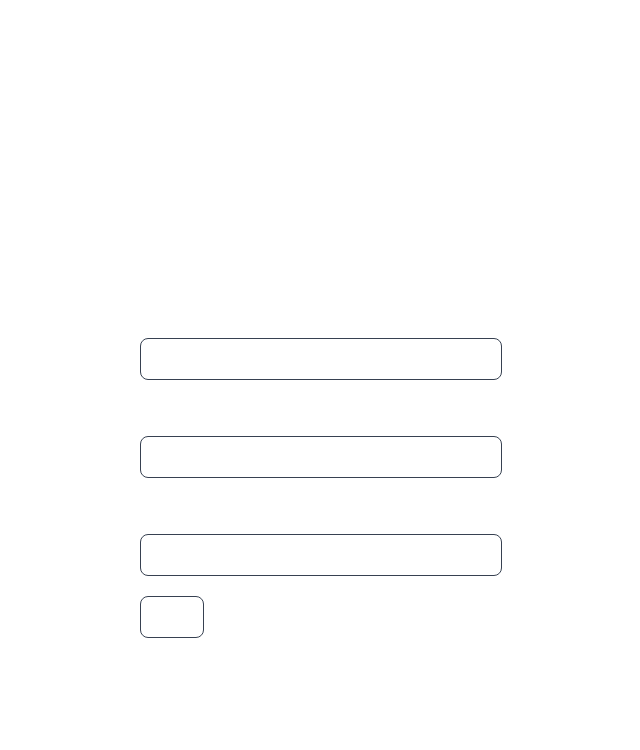
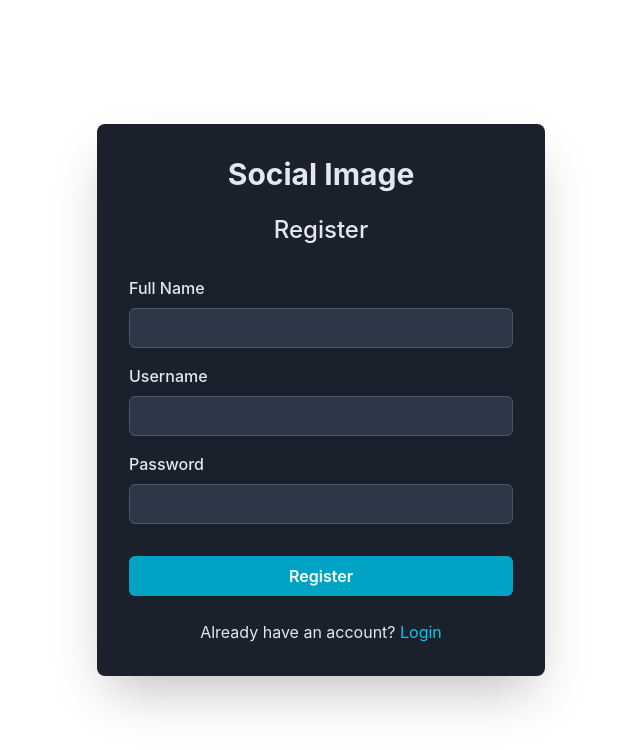
Before and after one commit to Kunal89204/SocialImage, a React (Vite) app in the folder frontend/: page /register in a window 1280 px wide. Shown: the top 750 px of the page, without its empty margins (319-959 px from the left). Built offline with nearby package versions, Linux system fonts and the light colour scheme.

Commit message:
auth ui updated

```diff
--- a/frontend/src/pages/Login.jsx
+++ b/frontend/src/pages/Login.jsx
@@ -1,8 +1,7 @@
 import React, { useState } from 'react';
 import useLogin from '../hooks/useLogin';
-import { Alert, AlertIcon, AlertTitle, AlertDescription } from '@chakra-ui/react';
+import { Alert, AlertIcon, AlertTitle, AlertDescription, Button, FormControl, FormLabel, Input, Box, Heading, Text, VStack, Link as ChakraLink } from '@chakra-ui/react';
 import { Link } from 'react-router-dom';
-
 
 const Login = () => {
     const { loginHook } = useLogin();
@@ -28,35 +27,42 @@ const Login = () => {
     };
 
     return (
-        <div className='h-screen w-screen flex justify-center bg-[#111827] text-[#A8A8A8] items-center'>
-            {alert && <div className="absolute top-10">
-                <Alert status='error'>
+        <Box className="h-screen w-screen flex justify-center items-center bg-[#111827]" color="gray.200">
+            {alert && (
+                <Alert status='error' variant='subtle' position="absolute" top="5" w="auto" maxW="sm">
                     <AlertIcon />
-                    <AlertTitle>{alertMessage}</AlertTitle>
-                    <AlertDescription>{alertMessage === "User doesn't exist" ? "Please register" : "Please enter correct credentials"}</AlertDescription>
+                    <VStack align="start">
+                        <AlertTitle>{alertMessage}</AlertTitle>
+                        <AlertDescription>
+                            {alertMessage === "User doesn't exist" ? "Please register" : "Please enter correct credentials"}
+                        </AlertDescription>
+                    </VStack>
                 </Alert>
-            </div>}
-            <div className=''>
-                <h1 className='text-6xl text-center mb-10'>Social Image</h1>
-                <div className='bg-[#142A3A] p-10 rounded-2xl'>
-                    <h2 className='text-center text-4xl pb-4'>Login</h2>
-                    <form onSubmit={handleSubmit}>
-                        <div className='flex flex-col gap-2 py-3'>
-                            <label htmlFor="username">Username</label>
-                            <input type="text" value={username} onChange={(e) => setUsername(e.target.value)} className='border border-gray-700 bg-[#111827] rounded-lg outline-none focus:border-black p-2' />
-                        </div>
-                        <div className='flex flex-col gap-2 py-3'>
-                            <label htmlFor="password">Password</label>
-                            <input type="password" value={password} onChange={(e) => setPassword(e.target.value)} className='border border-gray-700 bg-[#111827] rounded-lg outline-none focus:border-black p-2' />
-                        </div>
-                        <div className='text-end pt-2'>
-                            <button className='border border-gray-700 py-2 px-10 rounded-lg bg-[#111827] hover:bg-gray-950 transition-all duration-300' type="submit">Login</button>
-                        </div>
-                    </form>
-                    <p>Don't Have an account <Link to={'/register'}>Register</Link></p>
-                </div>
-            </div>
-        </div>
+            )}
+            <Box w="full" maxW="md" bg="#1A202C" p={8} rounded="lg" boxShadow="2xl">
+                <Heading textAlign="center" mb={6} fontSize="3xl">Social Image</Heading>
+                <Heading textAlign="center" mb={8} fontSize="2xl" fontWeight="medium">Login</Heading>
+                <form onSubmit={handleSubmit}>
+                    <VStack spacing={4}>
+                        <FormControl id="username">
+                            <FormLabel>Username</FormLabel>
+                            <Input type="text" value={username} onChange={(e) => setUsername(e.target.value)} bg="#2D3748" border="1px solid" borderColor="gray.600" _hover={{ borderColor: "gray.400" }} _focus={{ borderColor: "cyan.400", boxShadow: "0 0 0 1px cyan.400" }} />
+                        </FormControl>
+                        <FormControl id="password">
+                            <FormLabel>Password</FormLabel>
+                            <Input type="password" value={password} onChange={(e) => setPassword(e.target.value)} bg="#2D3748" border="1px solid" borderColor="gray.600" _hover={{ borderColor: "gray.400" }} _focus={{ borderColor: "cyan.400", boxShadow: "0 0 0 1px cyan.400" }} />
+                        </FormControl>
+                        <Button type="submit" bg="cyan.600" color="white" w="full" mt={4} _hover={{ bg: "cyan.500" }} transition="all 0.2s">Login</Button>
+                    </VStack>
+                </form>
+                <Text mt={6} textAlign="center">
+                    Don't have an account?{' '}
+                    <ChakraLink as={Link} to="/register" color="cyan.400" _hover={{ textDecoration: "underline" }}>
+                        Register
+                    </ChakraLink>
+                </Text>
+            </Box>
+        </Box>
     );
 };
 
--- a/frontend/src/pages/Register.jsx
+++ b/frontend/src/pages/Register.jsx
@@ -1,67 +1,77 @@
-import React, { useState } from 'react'
-import useRegister from '../hooks/useRegister'
-import { Alert, AlertIcon, AlertTitle, AlertDescription } from '@chakra-ui/react'
-import { Link } from 'react-router-dom'
+import React, { useState } from 'react';
+import useRegister from '../hooks/useRegister';
+import {
+  Alert, AlertIcon, AlertTitle, AlertDescription,
+  Button, FormControl, FormLabel, Input, Box, Heading, Text, VStack, Link as ChakraLink
+} from '@chakra-ui/react';
+import { Link } from 'react-router-dom';
 
 const Register = () => {
-  const { registerHook } = useRegister()
-  const [username, setUsername] = useState("")
-  const [fullName, setFullname] = useState("")
-  const [password, setPassword] = useState("")
-  const [alert, setAlert] = useState(false)
-  const [alertMessage, setAlertMessage] = useState("")
+  const { registerHook } = useRegister();
+  const [username, setUsername] = useState("");
+  const [fullName, setFullname] = useState("");
+  const [password, setPassword] = useState("");
+  const [alert, setAlert] = useState(false);
+  const [alertMessage, setAlertMessage] = useState("");
 
   const handleSubmit = async (e) => {
-    e.preventDefault()
-    const data = { username, password, fullName }
-    const result = await registerHook(data)
+    e.preventDefault();
+    const data = { username, password, fullName };
+    const result = await registerHook(data);
 
     if (result) {
-      setAlertMessage(result)
-      setAlert(true)
+      setAlertMessage(result);
+      setAlert(true);
       setTimeout(() => {
-        setAlert(false)
-      }, 1500)
+        setAlert(false);
+      }, 1500);
     } else {
-      setAlert(false)
+      setAlert(false);
     }
-  }
+  };
 
   return (
-    <div className='h-screen w-screen flex justify-center bg-[#111827] text-[#A8A8A8] items-center'>
+    <Box className="h-screen w-screen flex justify-center items-center bg-[#111827]" color="gray.200">
       {alert && (
-        <div className="absolute top-10">
-          <Alert status='error'>
-            <AlertIcon />
+        <Alert status='error' variant='subtle' position="absolute" top="5" w="auto" maxW="sm">
+          <AlertIcon />
+          <VStack align="start">
             <AlertTitle>{alertMessage}</AlertTitle>
-            <AlertDescription>{alertMessage === "User doesn't exist" ? "Please Register" : alertMessage}</AlertDescription>
-          </Alert>
-        </div>
+            <AlertDescription>
+              {alertMessage === "User doesn't exist" ? "Please Register" : alertMessage}
+            </AlertDescription>
+          </VStack>
+        </Alert>
       )}
-      <div>
-        <h1 className='text-6xl text-center mb-10'>Social Image</h1>
-        <div className='bg-[#142A3A] p-10 rounded-2xl'>
-          <h2 className='text-center text-4xl pb-4'>Register</h2>
-          <form onSubmit={handleSubmit}>
-            <div className='flex flex-col gap-2 py-3'>
-              <label htmlFor="fullname">Full Name</label>
-              <input type="text" value={fullName} required onChange={(e) => setFullname(e.target.value)} className='border border-gray-700 bg-[#111827] rounded-lg outline-none focus:border-black p-2' />
-            </div>
-            <div className='flex flex-col gap-2 py-3'>
-              <label htmlFor="username">Username</label>
-              <input type="text" value={username} onChange={(e) => setUsername(e.target.value)} className='border border-gray-700 bg-[#111827] rounded-lg outline-none focus:border-black p-2' />
-            </div>
-            <div className='flex flex-col gap-2 py-3'>
-              <label htmlFor="password">Password</label>
-              <input type="password" value={password} onChange={(e) => setPassword(e.target.value)} className='border border-gray-700 bg-[#111827] rounded-lg outline-none focus:border-black p-2' />
-            </div>
-            <div className='text-end pt-2'><button className='border border-gray-700 py-2 px-10 rounded-lg bg-[#111827] hover:bg-gray-950 transition-all duration-300' type="submit">Register</button></div>
-          </form>
-          <p>Already have an account <Link to={'/login'}>Login</Link></p>
-        </div>
-      </div>
-    </div>
-  )
-}
+      <Box w="full" maxW="md" bg="#1A202C" p={8} rounded="lg" boxShadow="2xl">
+        <Heading textAlign="center" mb={6} fontSize="3xl">Social Image</Heading>
+        <Heading textAlign="center" mb={8} fontSize="2xl" fontWeight="medium">Register</Heading>
+        <form onSubmit={handleSubmit}>
+          <VStack spacing={4}>
+            <FormControl id="fullname">
+              <FormLabel>Full Name</FormLabel>
+              <Input type="text" value={fullName} required onChange={(e) => setFullname(e.target.value)} bg="#2D3748" border="1px solid" borderColor="gray.600" _hover={{ borderColor: "gray.400" }} _focus={{ borderColor: "cyan.400", boxShadow: "0 0 0 1px cyan.400" }} />
+            </FormControl>
+            <FormControl id="username">
+              <FormLabel>Username</FormLabel>
+              <Input type="text" value={username} onChange={(e) => setUsername(e.target.value)} bg="#2D3748" border="1px solid" borderColor="gray.600" _hover={{ borderColor: "gray.400" }} _focus={{ borderColor: "cyan.400", boxShadow: "0 0 0 1px cyan.400" }} />
+            </FormControl>
+            <FormControl id="password">
+              <FormLabel>Password</FormLabel>
+              <Input type="password" value={password} onChange={(e) => setPassword(e.target.value)} bg="#2D3748" border="1px solid" borderColor="gray.600" _hover={{ borderColor: "gray.400" }} _focus={{ borderColor: "cyan.400", boxShadow: "0 0 0 1px cyan.400" }} />
+            </FormControl>
+            <Button type="submit" bg="cyan.600" color="white" w="full" mt={4} _hover={{ bg: "cyan.500" }} transition="all 0.2s">Register</Button>
+          </VStack>
+        </form>
+        <Text mt={6} textAlign="center">
+          Already have an account?{' '}
+          <ChakraLink as={Link} to="/login" color="cyan.400" _hover={{ textDecoration: "underline" }}>
+            Login
+          </ChakraLink>
+        </Text>
+      </Box>
+    </Box>
+  );
+};
 
-export default Register
+export default Register;
```
Also changed, not shown: frontend/src/pages/CreatePost2.jsx (line endings or trailing spaces).
